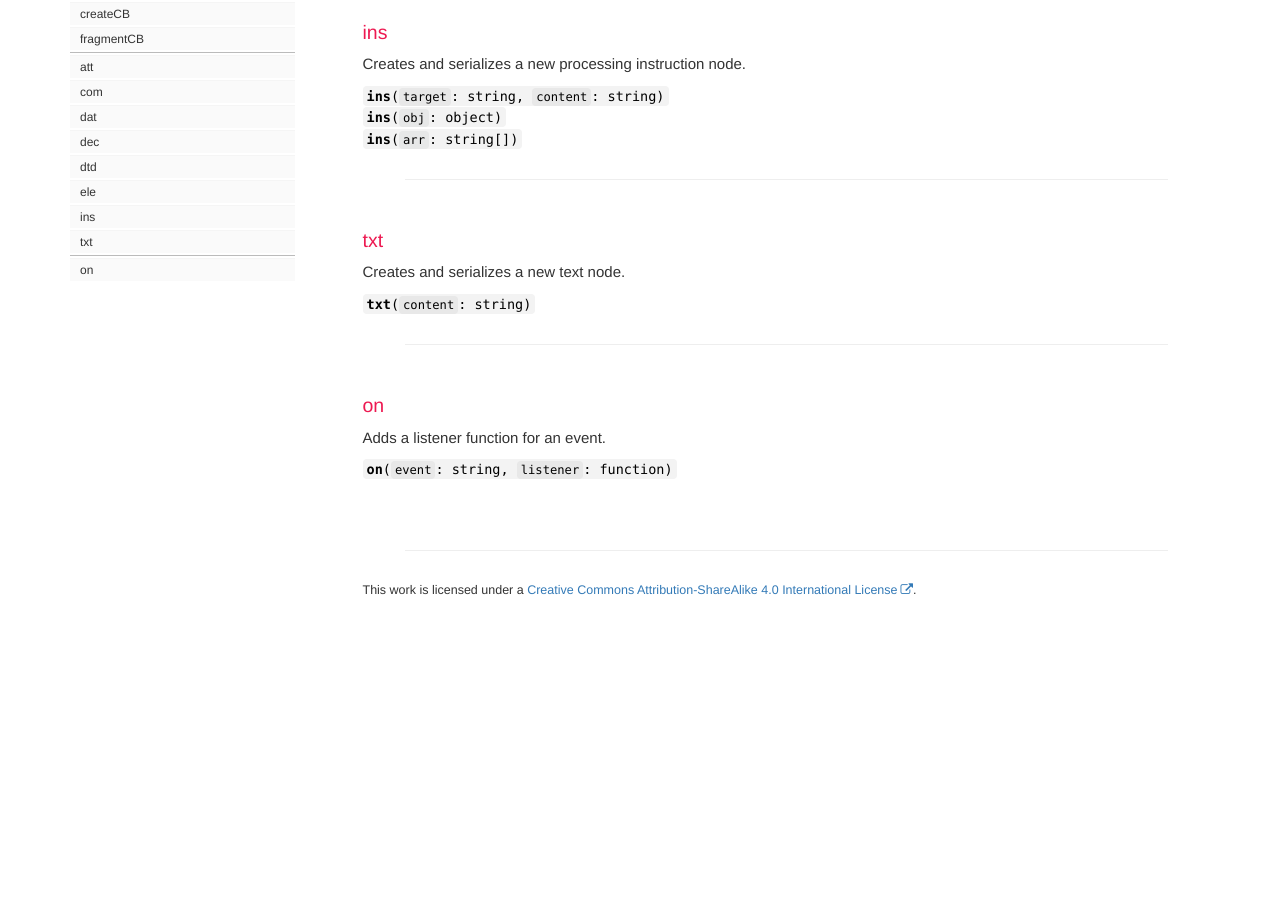
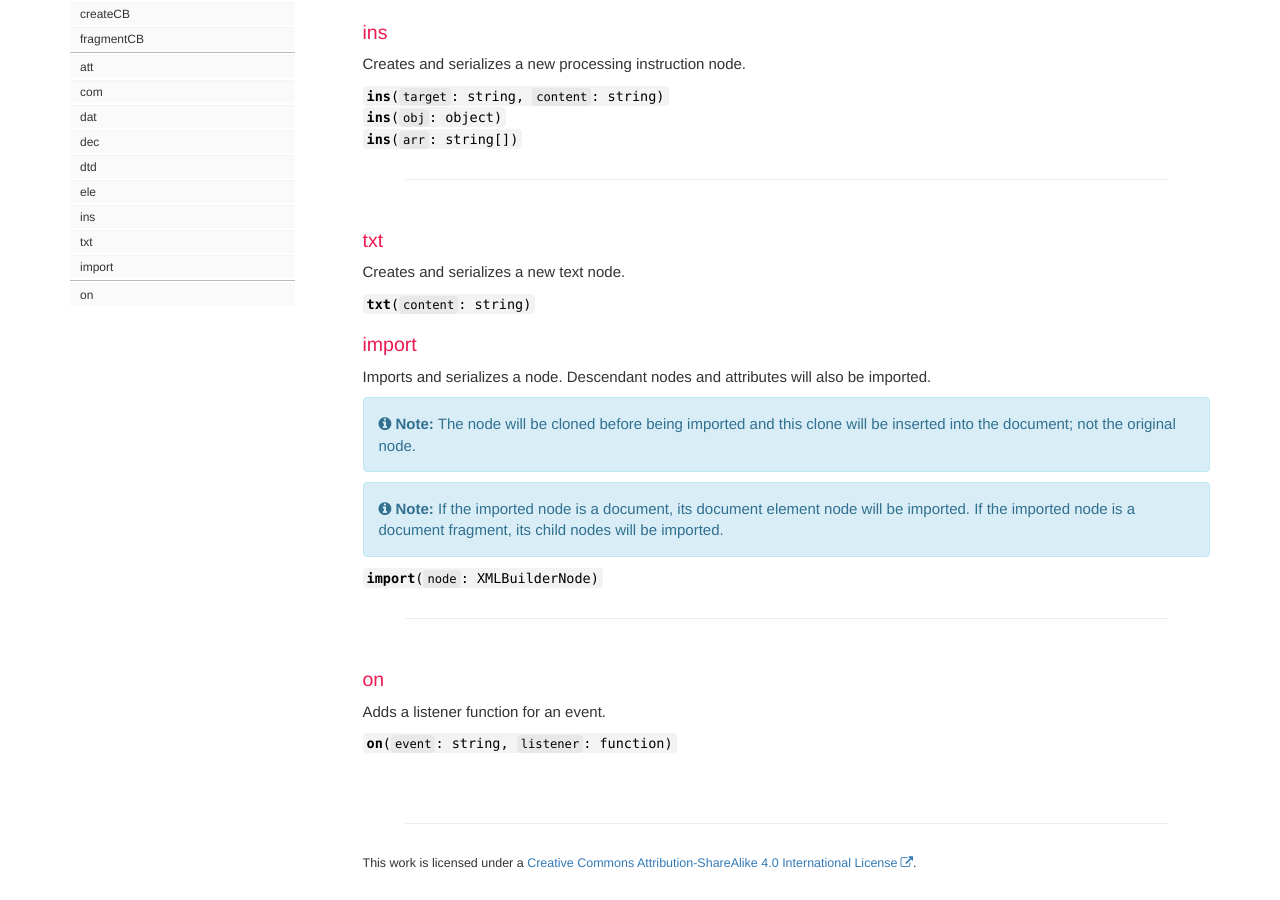
Before and after one commit to oozcitak/xmlbuilder2, a Jekyll site: the page built from docs/pages/node-creation-functions-with-callbacks.md, in a window 1280 px wide and 900 px high, scrolled down 1269 px. Built offline with Jekyll 4.4.1, drawn with Linux system fonts in a browser that asks for light colours; comment, search, counter and statistics services are not loaded; before the commit the page ends 1918 px from its top, so only the background shows below that.

Commit message:
Add import to callback API. Fixes #2

````diff
--- a/docs/_data/sidebars/api_sidebar.yml
+++ b/docs/_data/sidebars/api_sidebar.yml
@@ -185,6 +185,9 @@ entries:
     - title: txt
       url: /node-creation-functions-with-callbacks.html#txt
       output: web
+    - title: import
+      url: /node-creation-functions-with-callbacks.html#import
+      output: web
     - separator: true
       output: web
     - title: "on"
--- a/docs/pages/node-creation-functions-with-callbacks.md
+++ b/docs/pages/node-creation-functions-with-callbacks.md
@@ -483,6 +483,57 @@ xmlBuilder.ele('root').txt('val').end();
 
 </details>
 
+### import
+
+Imports and serializes a node. Descendant nodes and
+attributes will also be imported.
+
+{% capture cb_note %}
+  The node will be cloned before being imported and this clone will be
+  inserted into the document; not the original node.
+{% endcapture %}
+{% include note.html content=cb_note %}
+
+{% capture cb_note %}
+  If the imported node is a document, its document element node will be
+  imported. If the imported node is a document fragment, its child nodes will be
+  imported.
+{% endcapture %}
+{% include note.html content=cb_note %}
+
+<details markdown="1">
+<summary><code><strong>import</strong>(<code>node</code>: XMLBuilderNode)</code></summary>
+<br/>
+
+* `node` - the node to import
+
+```js
+const { createCB, create } = require('xmlbuilder2');
+
+const xmlBuilder = createCB({
+  data: (chunk) => console.log(chunk)
+  end: () => { },
+  prettyPrint: true
+});
+const item1 = create().ele('item').txt('001').up();
+const item2 = create().ele('item').txt('002').up();
+
+xmlBuilder.ele('root').import(item1).import(item2).end();
+
+```
+```xml
+<root>
+  <item>
+    001
+  </item>
+  <item>
+    002
+  </item>
+</root>
+```
+
+</details>
+
 ___
 
 ###  on
````
Also changed, not shown: src/builder/XMLBuilderCBImpl.ts (+16 -0 lines), src/interfaces.ts (+17 -0 lines), test/issues/issue-002.test.ts (added, +46 -0 lines).
